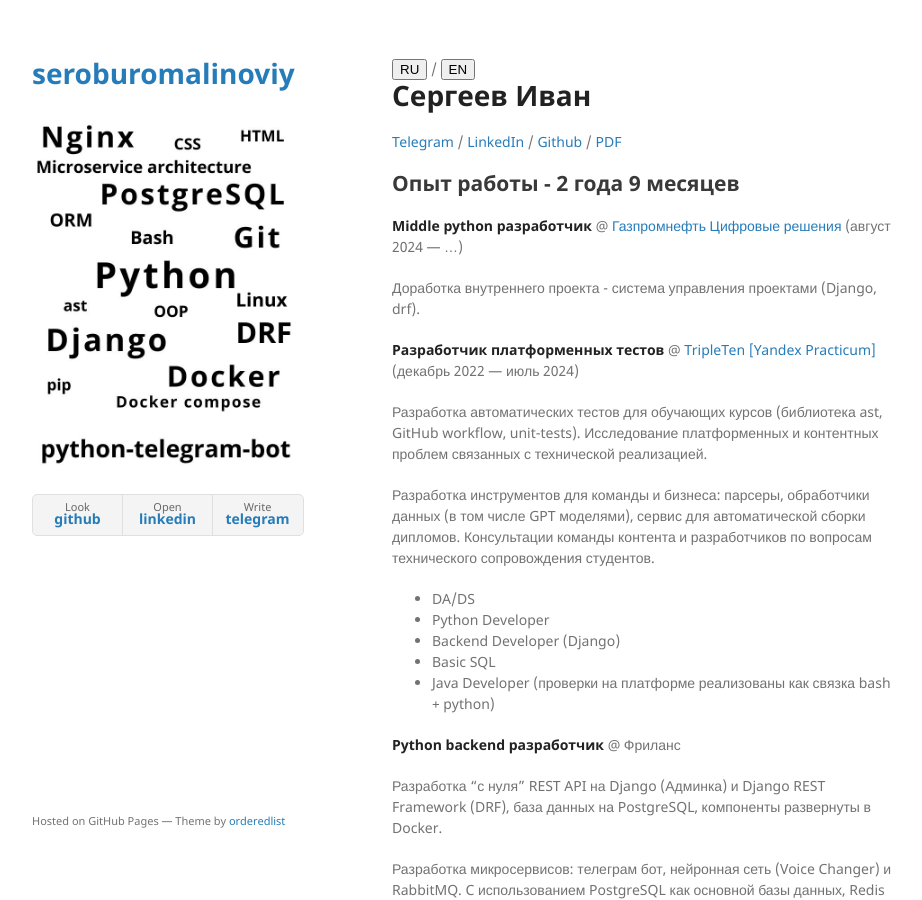
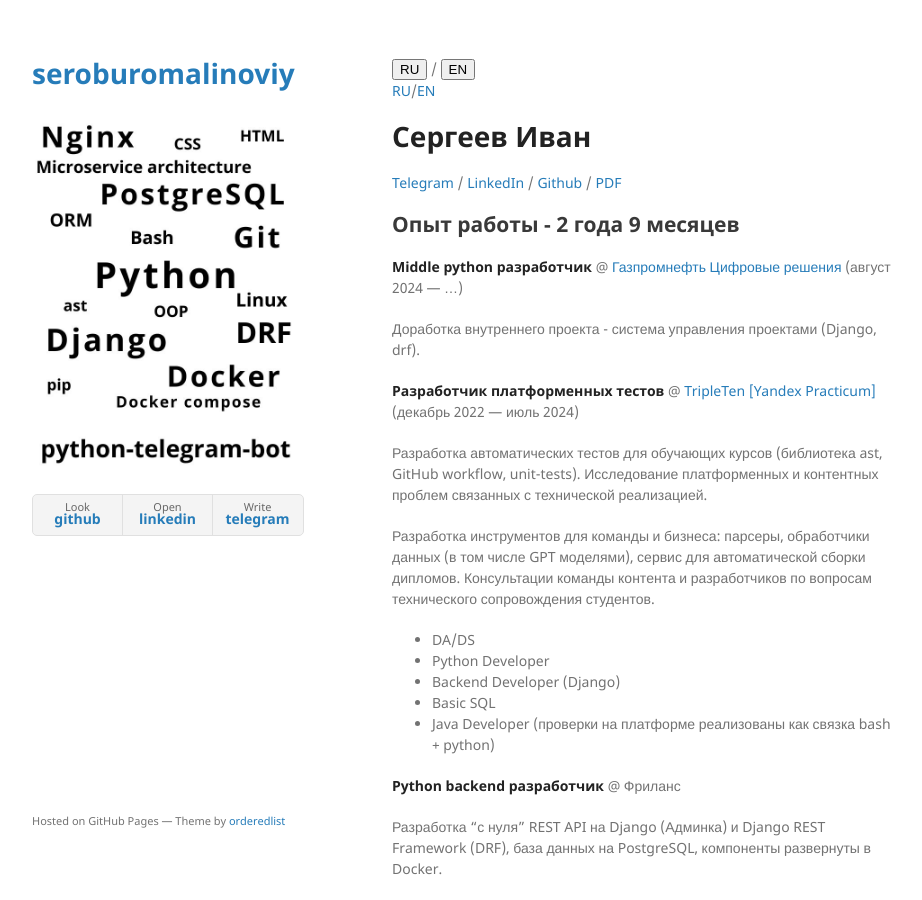
Before and after one commit to seroburomalinoviy/seroburomalinoviy.github.io, a Jekyll site: the page built from index.md, in a window 1280 px wide and 900 px high. Shown: the whole window, without its empty margins (178-1100 px from the left). Built offline with Jekyll 4.4.1, drawn with Linux system fonts in a browser that asks for light colours; the repository's description, which GitHub fills in, is left out; our own code applies the rules of GitHub Pages for plain Markdown files.

Commit message:
use template for en content

```diff
--- a/index.md
+++ b/index.md
@@ -1,6 +1,8 @@
 ---
 layout: default_ru
 ---
+
+[RU](./default_ru.html)/[EN](./default_en.html)
 
 # Сергеев Иван
 
```
Also changed, not shown: resume_en.md (+2 -0 lines).
